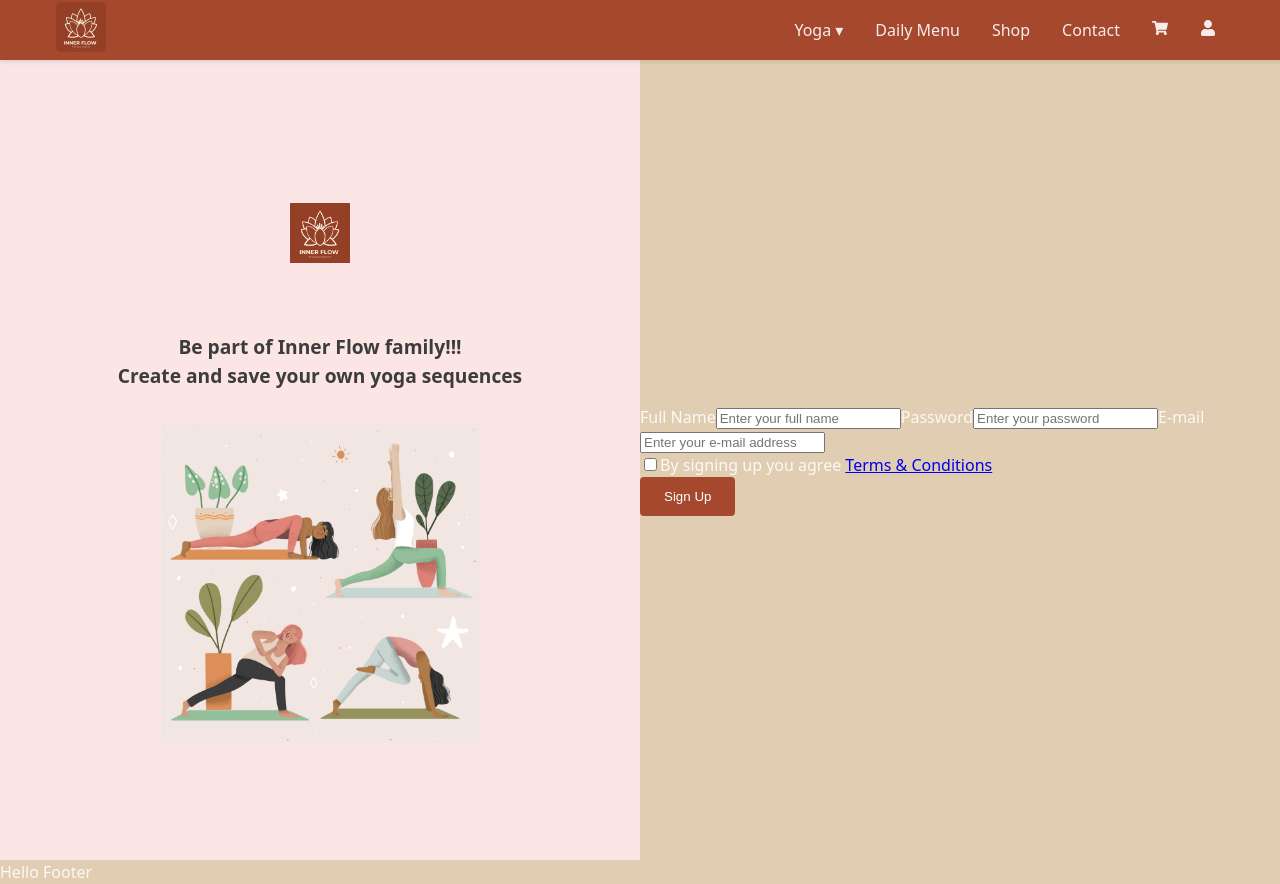
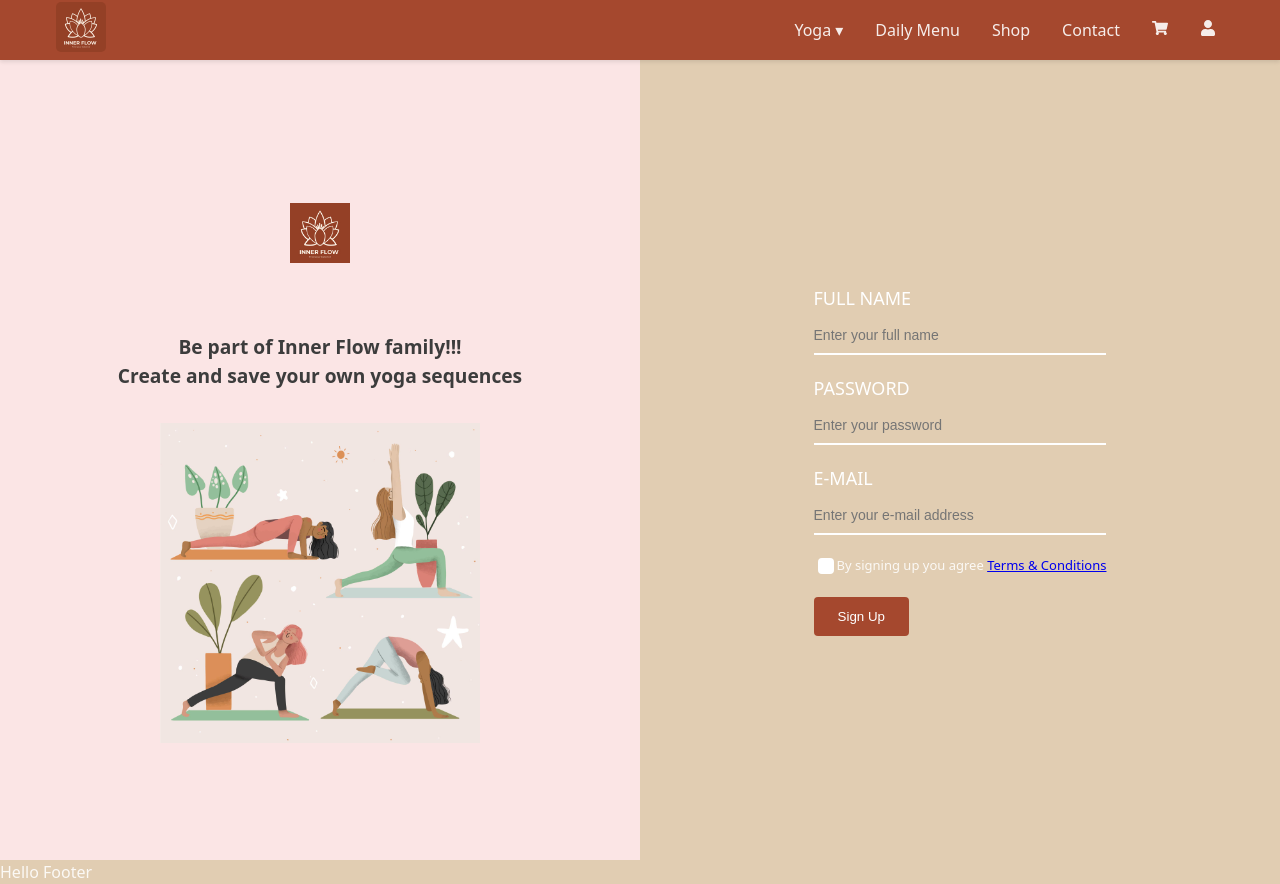
Before and after one commit to IsabelTizon/inner-flow, a React (Vite) app: page /register in a window 1280 px wide. Built offline with nearby package versions, Linux system fonts and the light colour scheme.

Commit message:
css for forms in auth updated

```diff
--- a/src/pages/users/auth/auth.module.css
+++ b/src/pages/users/auth/auth.module.css
@@ -54,3 +54,62 @@
 	width: 50%;
 	height: 100%;
 }
+.formWrapper {
+	display: flex;
+	flex-direction: column;
+	width: 90% auto;
+}
+.label {
+	color: #ffffff;
+	margin-bottom: 5px;
+	font-size: 18px;
+	text-transform: uppercase;
+}
+
+.inputField {
+	border: none;
+	border-bottom: 2px solid #ffffff;
+	background-color: transparent;
+	padding: 10px 0;
+	margin-bottom: 20px;
+	color: #ffffff;
+	font-size: 14px;
+}
+
+.checkboxWrapper {
+	display: flex;
+	align-items: center;
+	margin-bottom: 20px;
+	font-size: 13px;
+}
+
+.checkbox {
+	-webkit-appearance: none;
+	-moz-appearance: none;
+	appearance: none;
+
+	width: 16px;
+	height: 16px;
+	background-color: #ffffff;
+	border: 2px solid #ffffff;
+	border-radius: 4px;
+	cursor: pointer;
+	position: relative;
+	transition: background-color 0.3s ease;
+}
+
+.checkbox:checked {
+	background-color: rgba(163, 66, 39, 0.95);
+}
+
+.checkbox:checked::after {
+	content: "";
+	position: absolute;
+	top: 2px;
+	left: 5px;
+	width: 4px;
+	height: 8px;
+	border: solid white;
+	border-width: 0 2px 2px 0;
+	transform: rotate(45deg);
+}
```
